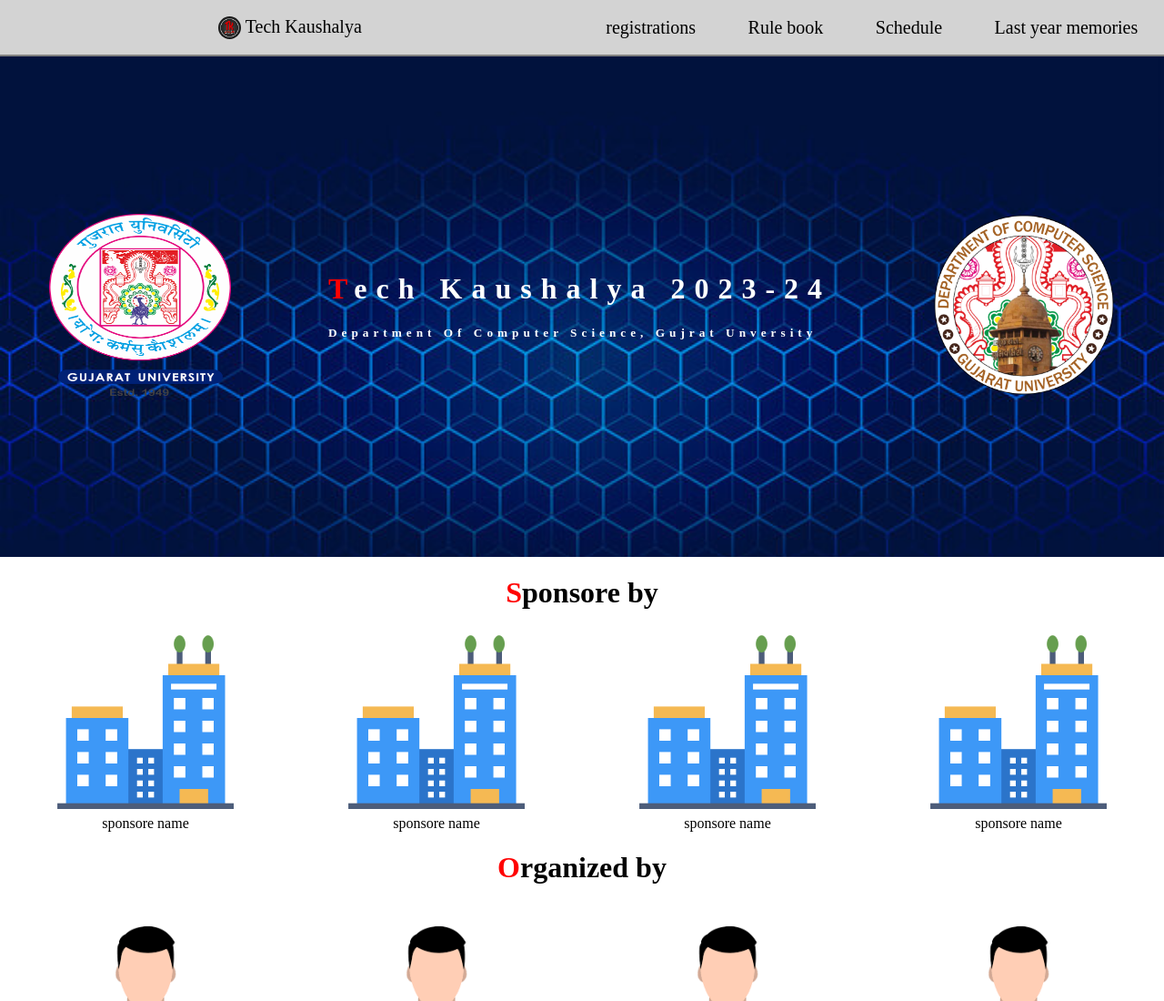
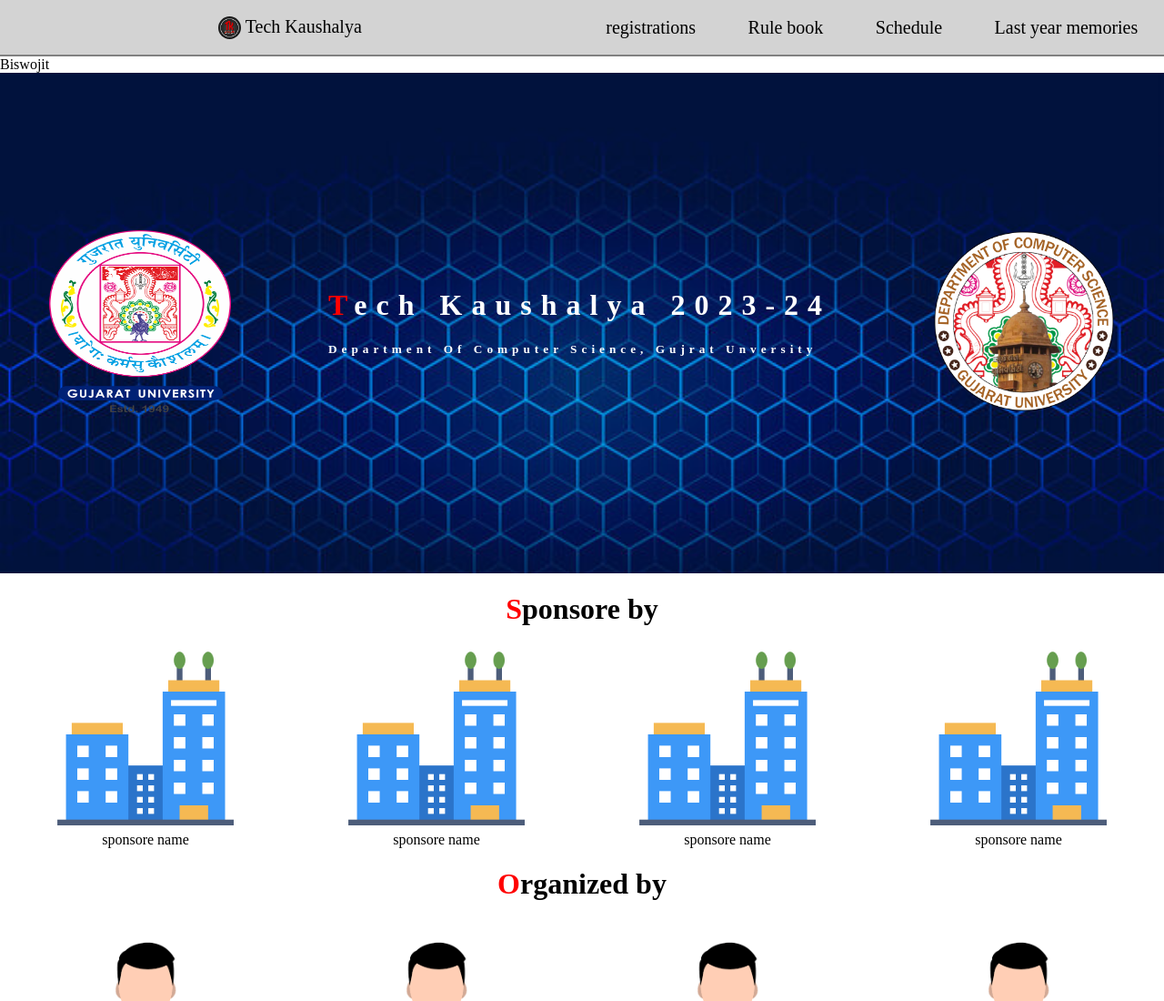
Before and after one commit to MISTRYSHIVAM/demotk2024, a plain HTML site: page index.html in a window 1280 px wide. Shown: the top 1100 px of the page at 91% size. Drawn offline with Linux system fonts and the light colour scheme.

Commit message:
Update index.html from newBranch

```diff
--- a/index.html
+++ b/index.html
@@ -16,6 +16,9 @@
             <a href="./schedule.html">Schedule</a>
             <a href="./memories.html">Last year memories</a>
         </div>
+    </div>
+    <div>
+        Biswojit
     </div>
     <div id="main">
         <div><img src="./images/Gujarat-university-logo1.png" height="200px" width="200px"></div>
```
